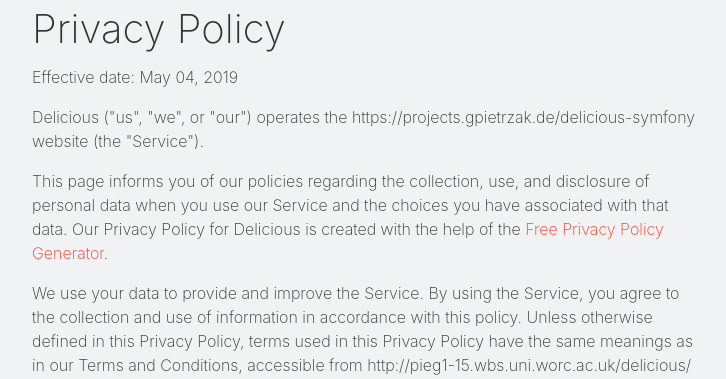
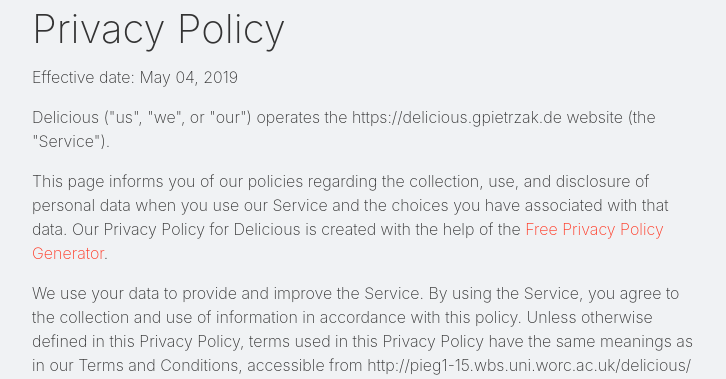
Before and after one commit to Gregoraz/delicious, a Symfony app: template templates/privacy/index.html.twig in a window 1280 px wide. Shown: the part 731-1110 px from the top of the page, without its empty margins (274-1000 px from the left). Run offline with Twig, Linux system fonts and the light colour scheme; the template is opened without the code that fills it, so the values that code supplies are empty; some libraries are stand-ins or nearby versions; some web fonts are replaced.

Commit message:
v. 1.0.1

```diff
--- a/templates/base/base.html.twig
+++ b/templates/base/base.html.twig
@@ -12,5 +12,6 @@
         {% block navbar %}{% include 'navbar/navbar.html.twig' %}{% endblock %}
         {% block body %}{% endblock %}
         {% block footer %}{% include 'footer/index.html.twig' %}{% endblock %}
+        <script>loadLocalStorage();</script>
     </body>
 </html>
--- a/templates/privacy/index.html.twig
+++ b/templates/privacy/index.html.twig
@@ -20,7 +20,7 @@
                     <p>Effective date: May 04, 2019</p>
 
 
-                    <p>Delicious ("us", "we", or "our") operates the https://projects.gpietrzak.de/delicious-symfony website (the "Service").</p>
+                    <p>Delicious ("us", "we", or "our") operates the https://delicious.gpietrzak.de website (the "Service").</p>
 
                     <p>This page informs you of our policies regarding the collection, use, and disclosure of personal data when you use our Service and the choices you have associated with that data. Our Privacy Policy  for Delicious is created with the help of the <a href="https://www.freeprivacypolicy.com/free-privacy-policy-generator.php">Free Privacy Policy Generator</a>.</p>
 
```
Also changed, not shown: public/build/js/script.js.
